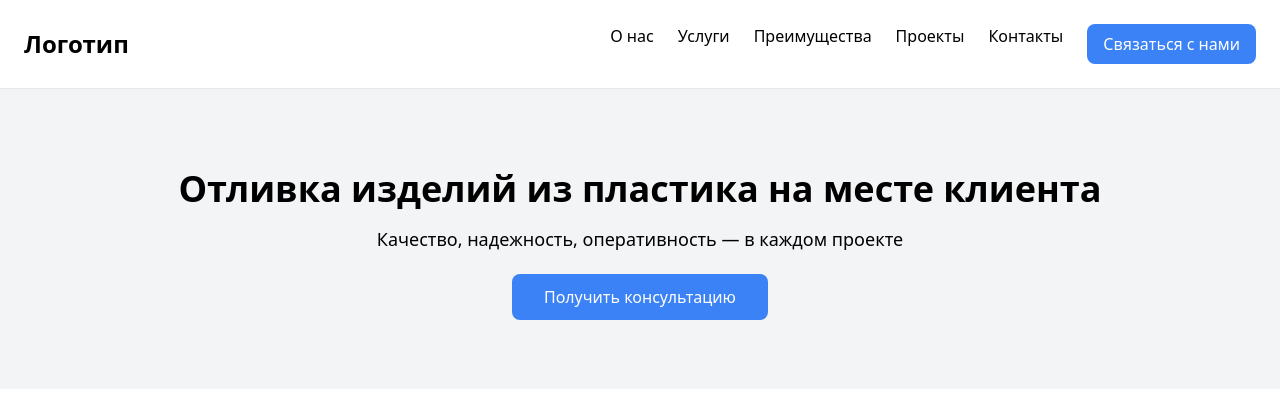
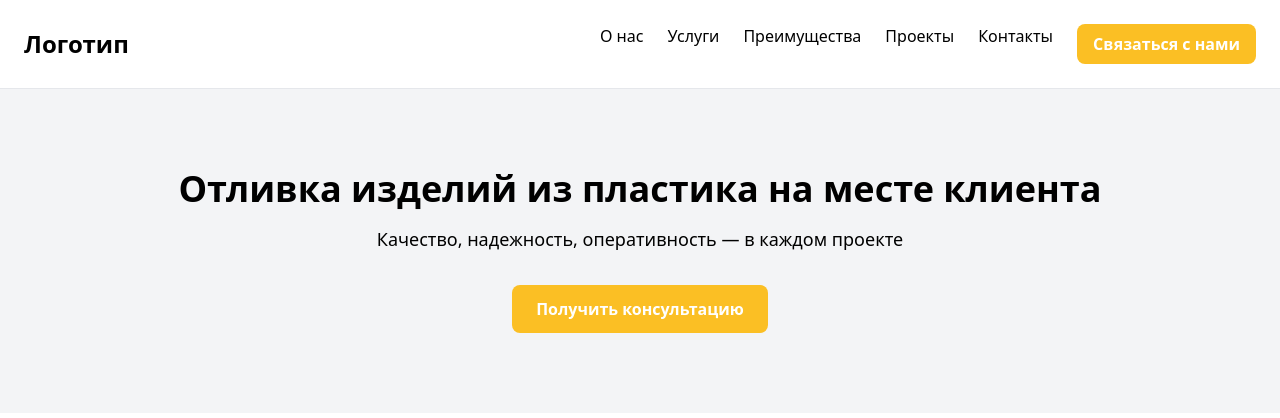
Before and after one commit to provoronili/Plastic_Site, a plain HTML site: page index.html in a window 1280 px wide. Shown: the top 418 px of the page. Drawn offline with nearby package versions, Linux system fonts and the light colour scheme.

Commit message:
перед тем как начал сам менять цсс

```diff
--- a/index.html
+++ b/index.html
@@ -4,7 +4,7 @@
   <meta charset="UTF-8">
   <meta name="viewport" content="width=device-width, initial-scale=1.0">
   <title>Отливка из пластика на месте</title>
-  <link href="https://cdn.jsdelivr.net/npm/tailwindcss@2.2.19/dist/tailwind.min.css" rel="stylesheet">
+  <link rel="stylesheet" href="styles.css">
 </head>
 <body class="bg-white text-black font-sans">
 
@@ -17,7 +17,7 @@
       <a href="#advantages" class="hover:text-blue-500">Преимущества</a>
       <a href="#projects" class="hover:text-blue-500">Проекты</a>
       <a href="#contact" class="hover:text-blue-500">Контакты</a>
-      <a href="#contact" class="px-4 py-2 bg-blue-500 text-white rounded-lg hover:bg-blue-600">Связаться с нами</a>
+      <a href="#contact" class="button-yellow">Связаться с нами</a>
     </nav>
   </header>
 
@@ -25,7 +25,7 @@
   <section class="text-center py-20 bg-gray-100">
     <h1 class="text-4xl font-bold mb-4">Отливка изделий из пластика на месте клиента</h1>
     <p class="text-lg mb-8">Качество, надежность, оперативность — в каждом проекте</p>
-    <a href="#contact" class="px-8 py-3 bg-blue-500 text-white rounded-lg hover:bg-blue-600">Получить консультацию</a>
+    <a href="#contact" class="button-yellow">Получить консультацию</a>
   </section>
 
   <!-- About Section -->
@@ -109,7 +109,7 @@
             <label class="block text-lg">Сообщение</label>
             <textarea class="w-full px-4 py-2 border rounded-lg" rows="4" required></textarea>
           </div>
-          <button type="submit" class="w-full px-6 py-3 bg-blue-500 text-white rounded-lg hover:bg-blue-600">Отправить</button>
+          <button type="submit" class="button-yellow">Отправить</button>
         </form>
         <div>
           <h3 class="text-xl font-bold mb-4">Связаться с нами</h3>
--- /dev/null
+++ b/styles.css
@@ -0,0 +1,28 @@
+/* Tailwind base styles */
+@import url('https://cdn.jsdelivr.net/npm/tailwindcss@2.2.19/dist/tailwind.min.css');
+
+/* Custom styles */
+body {
+  font-family: 'Roboto', sans-serif;
+}
+
+.button-yellow {
+  display: inline-block;
+  padding: 0.75rem 1.5rem;
+  background-color: #fbbf24; /* Yellow color */
+  color: #fff;
+  border-radius: 0.5rem;
+  text-align: center;
+  font-weight: bold;
+  text-decoration: none;
+  transition: background-color 0.3s ease;
+}
+
+.button-yellow:hover {
+  background-color: #f59e0b; /* Darker yellow on hover */
+}
+
+header a.button-yellow {
+  padding: 0.5rem 1rem;
+  font-size: 1rem;
+}
```
Also changed, not shown: 1 other file.
